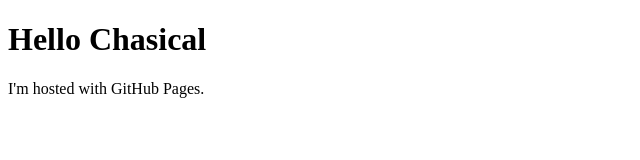
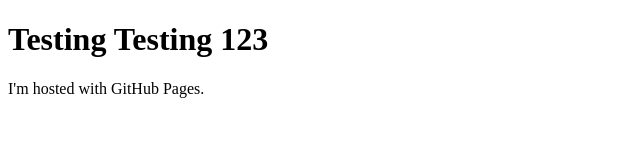
Before and after one commit to Chasical/chasical.github.io, a plain HTML site: page index.html in a window 1280 px wide. Shown: the whole page, without its empty margins (0-640 px from the left). Drawn offline with Linux system fonts and the light colour scheme.

Commit message:
Update index.html

```diff
--- a/index.html
+++ b/index.html
@@ -1,7 +1,7 @@
 <!DOCTYPE html>
 <html>
 <body>
-<h1>Hello Chasical</h1>
+<h1>Testing Testing 123</h1>
 <p>I'm hosted with GitHub Pages.</p>
 </body>
 </html>
```
